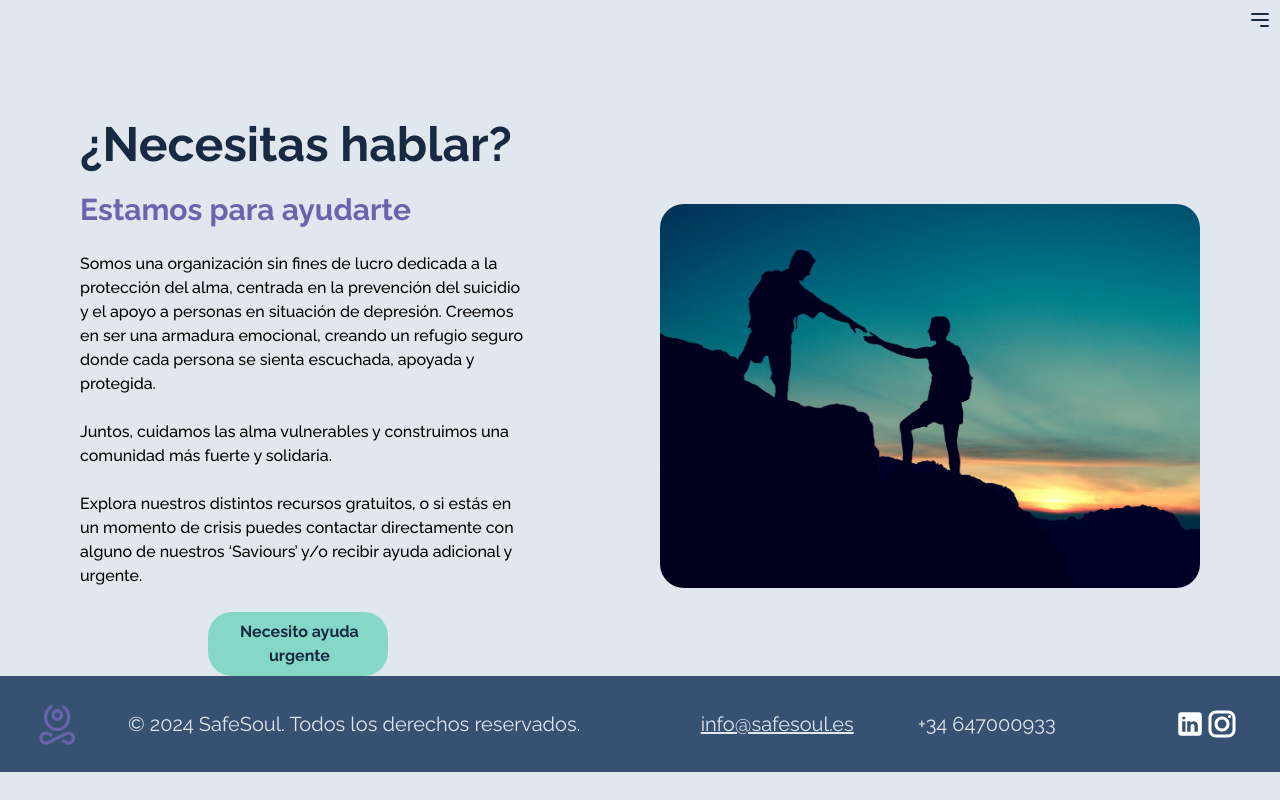
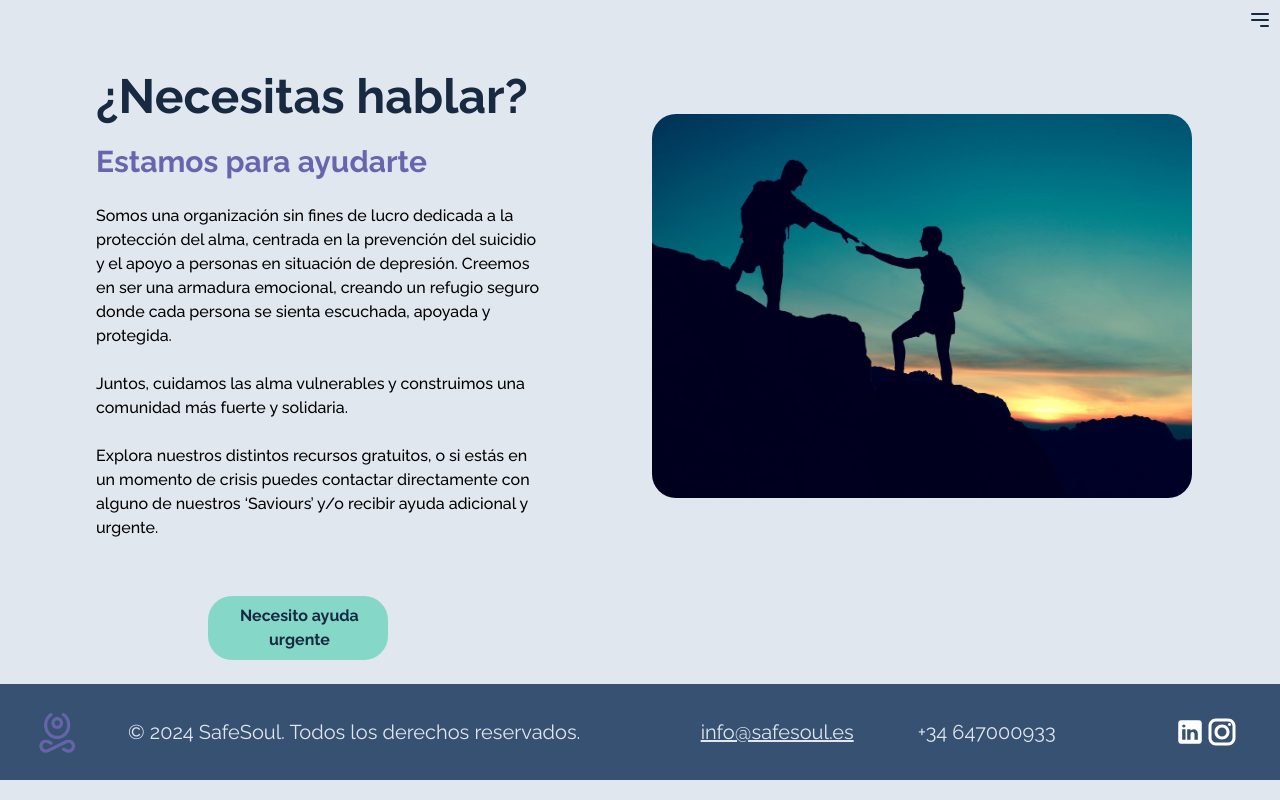
Before and after one commit to LorelizDev/hackaton-F5-G1-2024, a React (Vite) app: page / in a window 1280 px wide. Built offline with nearby package versions, Linux system fonts and the light colour scheme.

Commit message:
Fix: width devices 1280 x 720 px

```diff
--- a/src/pages/Home.jsx
+++ b/src/pages/Home.jsx
@@ -1,56 +1,48 @@
-import React from 'react'
-import imgHome from '../assets/imgHome.jpg'
-import HelpButton from '../components/HelpButton'
-
+import React from 'react';
+import imgHome from '../assets/imgHome.jpg';
+import HelpButton from '../components/HelpButton';
 
 function Home() {
   return (
+    <>
+      {/* Beginning of div container */}
+      <div className="relative max-sm:bg-light max-sm:w-screen max-sm:h-screen flex flex-col lg:flex-row lg:gap-0 lg:justify-between lg:items-center px-4 lg:px-20 py-8"> {/* Añadido padding aquí */}
 
-    <>
-
-  {/* Beginning of div container */}
-<div className="relative max-sm:bg-light max-sm:w-screen max-sm:h-screen">
-
-    {/*div 1 */}
-  <div className="flex max-sm:ml-6">
-      <p className="lg:text-5xl lg:ml-20 lg:font-mainFont lg:font-bold lg:text-dark lg:mt-20 max-sm:text-pretty max-sm:text-5xl max-sm:font-mainFont max-sm:font-black max-sm:text-dark max-sm:mt-10">
+        {/* Div 1 */}
+        <div className="flex flex-col max-sm:ml-6 lg:w-1/2 lg:mr-2">
+          <p className="lg:text-5xl lg:ml-4 lg:font-mainFont lg:font-bold lg:text-dark max-sm:text-pretty max-sm:text-5xl max-sm:font-mainFont max-sm:font-black max-sm:text-dark max-sm:mt-10">
             ¿Necesitas hablar?
           </p>
-  </div>
 
-    {/* div 2 */}
-  <div className="flex max-sm:ml-6">
-      <p className="lg:text-3xl lg:ml-20 lg:mt-6  lg:font-mainFont lg:font-bold lg:text-medium max-sm:text-4xl max-sm:font-mainFont  max-sm:font-black max-sm:text-medium max-sm:mt-1">Estamos para ayudarte</p>
-  </div>
+          {/* Div 2 */}
+          <p className="lg:text-3xl lg:ml-4 lg:mt-6 lg:font-mainFont lg:font-bold lg:text-medium max-sm:text-4xl max-sm:font-mainFont max-sm:font-black max-sm:text-medium max-sm:mt-1">
+            Estamos para ayudarte
+          </p>
 
-    {/* div 3 */}
-  <div className="flex max-sm:bg-light max-sm:justify-center">
-      <p className=" lg:ml-20 lg:text-black lg:font-medium lg:mt-6 lg:font-mainFont  max-sm:text-2xl max-sm:mr-8 max-sm:font-medium max-sm:ml-6 max-sm:text-left max-sm:text-prettyleading-relaxed max-sm:text-dark max-w-md max-sm:mt-6 ">
+          {/* Div 3 */}
+          <p className="lg:ml-4 lg:text-black lg:font-medium lg:mt-6 lg:font-mainFont max-sm:text-2xl max-sm:mr-8 max-sm:font-medium max-sm:ml-6 max-sm:text-left max-sm:text-prettyleading-relaxed max-sm:text-dark max-w-md max-sm:mt-6">
             Somos una organización sin fines de lucro dedicada a la protección del alma, centrada en la prevención del suicidio y el apoyo a personas en situación de depresión.
             Creemos en ser una armadura emocional, creando un refugio seguro donde cada persona se sienta escuchada, apoyada y protegida.
-        <br/><br/>
+            <br /><br />
             Juntos, cuidamos las alma vulnerables y construimos una comunidad más fuerte y solidaria.
-        <br/><br/>
+            <br /><br />
             Explora nuestros distintos recursos gratuitos, o si estás en un momento de crisis puedes contactar directamente con alguno de nuestros ‘Saviours’ y/o recibir ayuda adicional y urgente.
           </p>
         </div>
 
-    {/* div 4 */}
-  <div className="flex lg:mr-20 lg:justify-end lg:-mt-96 max-sm:bg-light max-sm:justify-center ">
-      <img className="lg:w-[540px] lg:h-96 lg:rounded-3xl  max-sm:w-96 max-sm:ml-6 max-sm:mr-6 max-sm:h-64 max-sm:rounded-3xl  max-sm:mt-6" src={imgHome} alt="" />
+        {/* Div 4 */}
+        <div className="flex lg:mr-2 lg:justify-end lg:w-1/2 max-sm:bg-light max-sm:justify-center overflow-hidden">
+          <img className="lg:w-[540px] lg:h-96 lg:rounded-3xl max-sm:w-96 max-sm:h-auto max-sm:rounded-3xl max-sm:mt-6" src={imgHome} alt="Imagen de ayuda" />
+        </div>
       </div>
 
-    {/* div 5 ( Button Component )*/}
-  <div className="flex max-sm:justify-center max-sm:bg-light">
+      {/* Div 5 ( Button Component )*/}
+      <div className="flex max-sm:justify-center pb-6 max-sm:bg-light">
         <HelpButton className="w-96" />
       </div>
-
-</div>
       {/* End of div container */}
-
     </>
-
-  )
+  );
 }
 
-export default Home
+export default Home;
```
Lines whose indentation alone changed are shown as unchanged.
